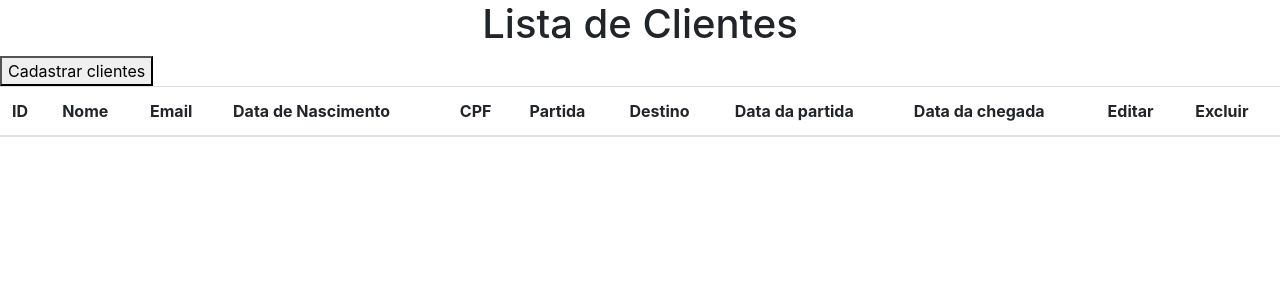
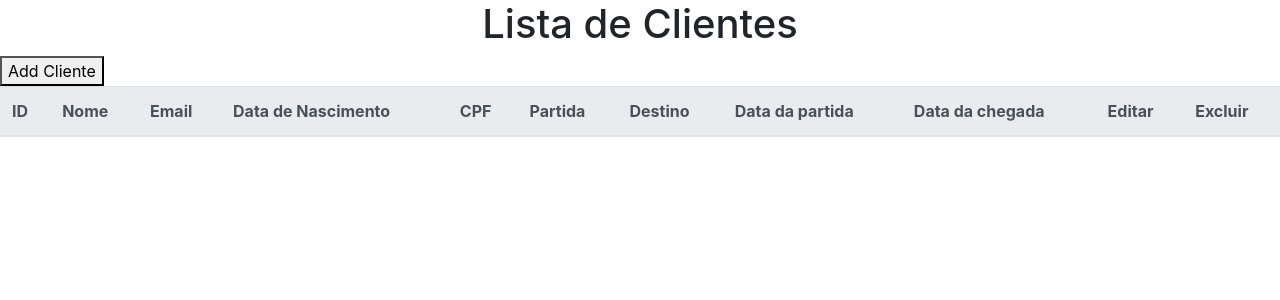
Before and after one commit to viagemcerta/project, a PHP site: page /listClientes.php in a window 1280 px wide. Shown: the part 141-441 px from the top of the page. Run offline with PHP 8.4, Linux system fonts and the light colour scheme; the visitor is signed in with stand-in values (Sample User, id 1); lists and menus that the app fills with data are empty.

Commit message:
mudanças formClientes.php

```diff
--- a/listClientes.php
+++ b/listClientes.php
@@ -13,9 +13,9 @@ if(isset($_SESSION['login'])){
 ?>
 
 <h1 class="text-center">Lista de Clientes</h1>
-<a href="formClientes.php"><button type="button">Cadastrar clientes</button></a>
-<table class="table">
-    <thead>
+<a href="formClientes.php"><button type="button">Add Cliente</button></a>
+<table class="table ">
+    <thead class="thead-light">
         <tr>
             <th>ID</th>
             <th>Nome</th>
```
